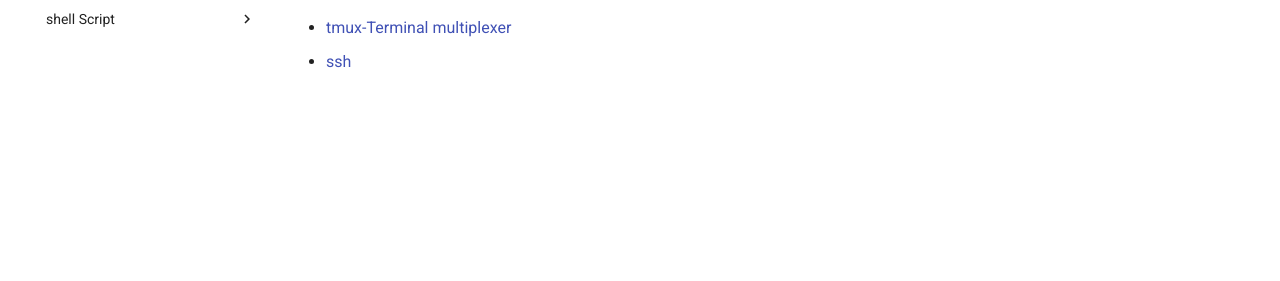
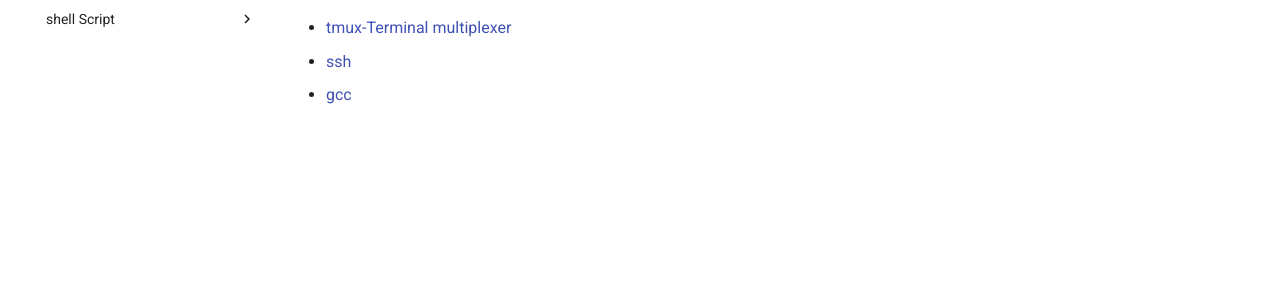
Before and after one commit to zhoukaidev/ks_blog, an MkDocs documentation site: the page built from docs/shell/linux/tools.md, in a window 1280 px wide. Shown: the part 329-610 px from the top of the page. Built offline with MkDocs 1.6.1 and Material for MkDocs 9.7.7, drawn with Linux system fonts in a browser that asks for light colours; comment, search, counter and statistics services are not loaded.

Commit message:
Update tools.md

```diff
--- a/docs/shell/linux/tools.md
+++ b/docs/shell/linux/tools.md
@@ -6,3 +6,4 @@
 
 * [tmux-Terminal multiplexer](tools/tmux.md)
 * [ssh](tools/ssh.md)
+* [gcc](tools/gc.md)
```
